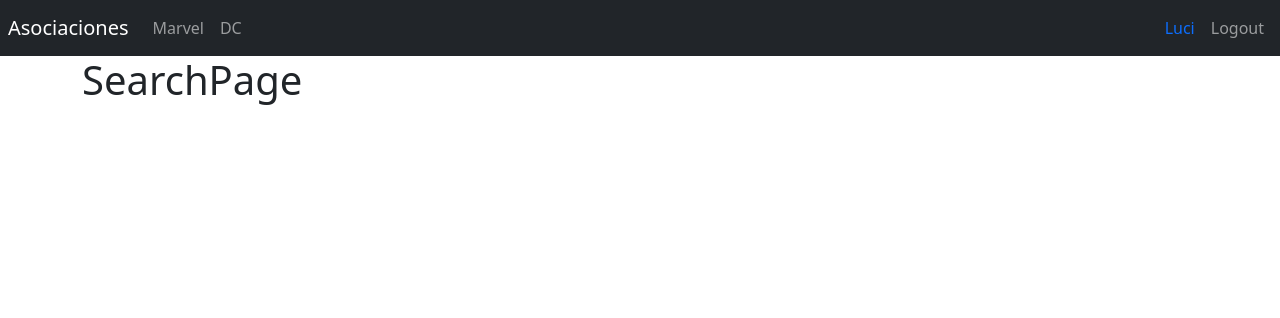
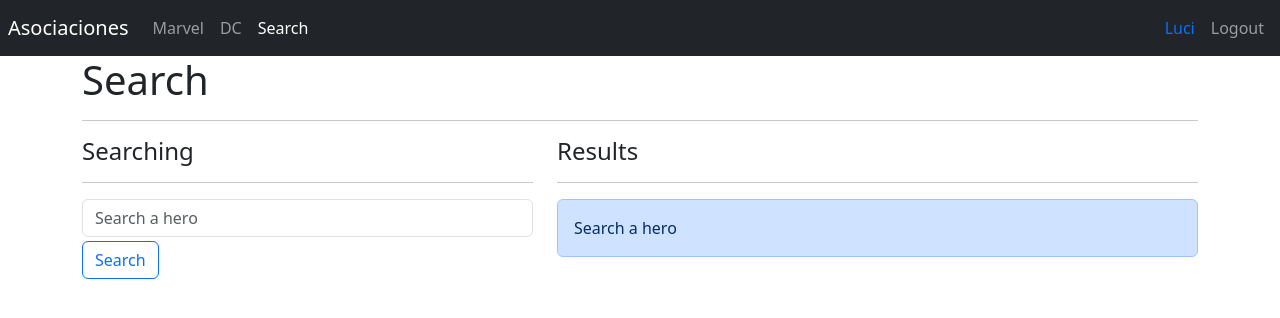
Before and after one commit to LuciaSoria5/HeroesSpa, a React (Vite) app: page /search in a window 1280 px wide. Shown: the top 318 px of the page. Built offline with nearby package versions, Linux system fonts and the light colour scheme.

Commit message:
Show conditional messages

```diff
--- a/package.json
+++ b/package.json
@@ -12,6 +12,7 @@
   "dependencies": {
     "localforage": "^1.10.0",
     "match-sorter": "^6.3.4",
+    "query-string": "^9.1.0",
     "react": "^18.3.1",
     "react-dom": "^18.3.1",
     "react-router-dom": "^6.25.1",
--- /dev/null
+++ b/src/heroes/helpers/getHeroesByName.js
@@ -0,0 +1,12 @@
+import { heroes } from "../data/heroes";
+
+
+export const getHeroesByName = ( name = '' ) => {
+    name = name.toLowerCase().trim();
+
+    if ( name.length === 0 ) return [];
+
+   return heroes.filter(
+    hero => hero.superhero.toLowerCase().includes( name )
+   );
+ };
--- a/src/heroes/helpers/index.js
+++ b/src/heroes/helpers/index.js
@@ -1,3 +1,4 @@
 
 export * from './getHeroesByPublisher';
 export * from './getHeroById';
+export * from './getHeroesByName';
--- a/src/heroes/pages/SearchPage.jsx
+++ b/src/heroes/pages/SearchPage.jsx
@@ -1,8 +1,91 @@
+import { useLocation, useNavigate } from "react-router-dom";
+import queryString from "query-string";
+
+import { useForm } from "../../hooks/useForm";
+import { HeroCard } from "../components";
+import { getHeroesByName } from "../helpers";
 
 export const SearchPage = () => {
+
+  const navigate = useNavigate(); // obtener la navegacion
+  const location = useLocation(); // obtener la info de la localizacion o ubicacion en la que nos encontramos
+
+  const { q = '' } = queryString.parse( location.search ); // extraemos el query
+  const heroes = getHeroesByName(q);
+
+  const showSearch = (q.length === 0);
+  const showError = (q.length > 0) && heroes.length === 0; // hay algo escrito pero no hay heroes
+
+  const { searchText, onInputChange } = useForm({
+    searchText: q
+  });
+
+  const onSearchSubmit = (event) => {
+    event.preventDefault();
+    //if ( searchText.trim().length <= 1 ) return; mejor lo comentamos :3
+
+    navigate(`?q=${ searchText.toLowerCase().trim() }`);
+  }
+
   return (
     <>
-        <h1>SearchPage</h1>
+        <h1>Search</h1>
+        <hr />
+
+      <div className="row">
+
+            <div className="col-5">
+              <h4>Searching</h4>
+              <hr />
+
+              <form onSubmit={ onSearchSubmit } >
+                <input
+                  type="text"
+                  placeholder="Search a hero"
+                  className="form-control"
+                  name="searchText"
+                  autoComplete="off"
+                  value={ searchText }
+                  onChange={ onInputChange }
+                />
+                <button className="btn btn-outline-primary mt-1">
+                  Search
+                </button>
+              </form>
+
+            </div>
+
+            <div className="col-7">
+              <h4>Results</h4>
+              <hr />
+
+              {
+                // ( q === '' )
+                // ? <div className="alert alert-primary">Search a hero</div>
+                // : ( heroes.length === 0 ) && <div className="alert alert-danger">No hero with <b>{ q }</b></div>
+              }
+
+              <div
+                className="alert alert-primary animate__animated animate__fadeIn"
+                style={ {display: showSearch ? '' : 'none'} }>
+                  Search a hero
+              </div>
+              <div
+                className="alert alert-danger animate__animated animate__fadeIn"
+                style={ {display: showError ? '' : 'none'} }>
+                  No hero with <b>{ q }</b>
+              </div>
+
+              {
+                heroes.map( hero => (
+                  <HeroCard key={ hero.id } { ...hero } />
+                ))
+                // no renderiza nada si el arreglo es vació
+              }
+
+            </div>
+
+          </div>
     </>
   )
 };
--- /dev/null
+++ b/src/hooks/useForm.js
@@ -0,0 +1,25 @@
+import { useState } from 'react';
+
+export const useForm = ( initialForm = {} ) => {
+
+    const [ formState, setFormState ] = useState( initialForm );
+
+    const onInputChange = ({ target }) => {
+        const { name, value } = target;
+        setFormState({
+            ...formState,
+            [ name ]: value
+        });
+    }
+
+    const onResetForm = () => {
+        setFormState( initialForm );
+    }
+
+    return {
+        ...formState,
+        formState,
+        onInputChange,
+        onResetForm,
+    }
+}
--- a/src/ui/components/Navbar.jsx
+++ b/src/ui/components/Navbar.jsx
@@ -41,14 +41,14 @@
                         DC
                     </NavLink>
 
-                    {/* <NavLink
+                    <NavLink
                         // className="nav-item nav-link"
                         className={ ( {isActive} ) => `nav-link ${ isActive ? 'active' : ''}` }
                         to="/search"
                     >
                         Search
                     </NavLink>
-
+{/*
                     <NavLink
                         // className="nav-item nav-link"
                         className={ ( {isActive} ) => `nav-link ${ isActive ? 'active' : ''}` }
```
Also changed, not shown: 1 other file (tests, documents, lock files or other folders).
